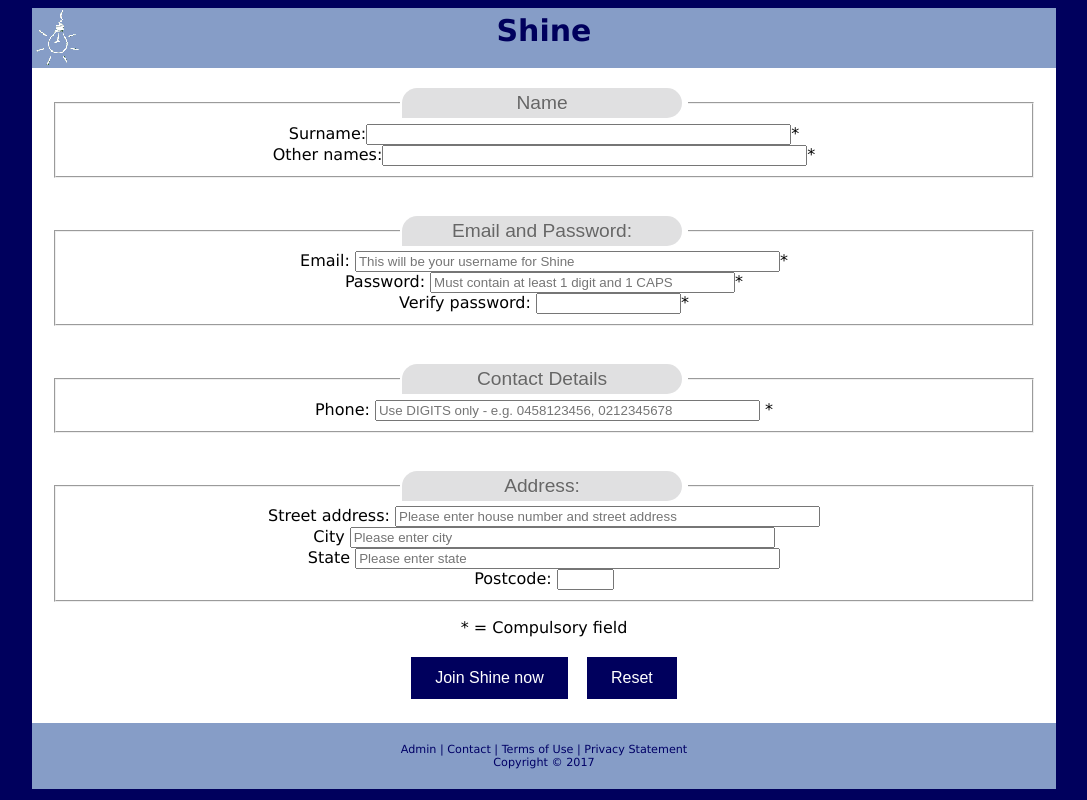
After one commit to Ilaeria/SCU-AMP, a PHP site: page /join.php in a window 1280 px wide. The commit adds this page. Shown: the whole page, without its empty margins (96-1183 px from the left). Run offline with PHP 8.4, Linux system fonts and the light colour scheme.

Commit message:
Create placeholder info pages and add missing pages to repo

```diff
--- a/css/styles.css
+++ b/css/styles.css
@@ -6,6 +6,7 @@ header { background-color: #869dc7; background-image: url("../imgs/logo.gif"); b
 header h1 { margin: 0; font-size: 30px;}
 h1 { margin-bottom: 0; font-size:28px; }
 .headerlink a { text-decoration: none; color: #00005D; }
+.guestlink a {text-decoration: none; color: #00005D; margin-left: 30px; }
 #tag { float: right; padding-right: 20px; font-size: .5em; font-style: italic; text-align: right; color: #00005D; padding-top: 28px; margin: 2px; }
 /*#tag a { float: right; padding-right: 20px; font-size: .3em; font-style: italic; text-align: right; color: #00005D; padding-top: 1px; }*/
 h2 { color: #869dc7; font-family: arial, sans-serif; }
@@ -21,21 +22,22 @@ nav a:hover {  color: #869dc7;}
 
 main { margin-left: 175px; padding: 20px; background-color: #ffffff; color: #000000; }
 #mainHome { padding: 20px; background-color: #ffffff; color: #000000; text-align: center; margin: auto;}
+#guestHome { padding: 20px; background-color: #ffffff; color: #000000; margin: auto;}
 
 profileSection1 figure { margin: 10px; float: left; }
 profileSection1 figcaption { font-size: 80%; font-style: italic; text-align: center; }
 
 footer { font-size:70%; text-align: center; clear: right; padding: 20px; background-color: #869dc7; }
 footer a { text-decoration: none; color: #000066; }
-#profileCreate { background-color: #CCCCCC;  padding: 5px; margin: 5px solid #B71C1C; }
-#profileAlert1 { background-color: #B71C1C; color: #EF9A9A;  padding: 5px; margin: 5px solid #B71C1C; }
+#profileCreate { background-color: #CCCCCC;  padding: 5px; border: 5px solid #B71C1C; }
+#profileAlert1 { background-color: #B71C1C; color: #EF9A9A;  padding: 5px; border: 5px solid #B71C1C; }
 #profileAlert2 { background-color: #B71C1C; color: #EF9A9A;  padding: 5px; }
 #profileTipsAlert { background-color: #B71C1C; color: #EF9A9A; max-width: 550px; padding: 5px; }
 .simpleRow1 { color: #2d2d2d; background-color: #dadada;   padding: 5px; margin: 0 5px 0 5px;}
 .simpleRow2{ color: #2d2d2d; background-color: #cccccc;   padding: 5px; margin: 0 5px 0 5px;}
 #reportProfile { text-align: right; font-weight: bold; }
 
-table td { valign = "top"; }
+/* table td { valign:"top"; } */
 
 /*************************************
 /* FORMS
--- a/html_includes/footer.inc
+++ b/html_includes/footer.inc
@@ -1,3 +1,3 @@
 <footer role="contentinfo">
-    <a href="contact.php" target="_blank">Contact</a> | <a href="termsofuse.php" target="_blank">Terms of Use</a> | <a href="privacy.php" target="_blank">Privacy Statement</a><br />Copyright &copy; 2017
+    <a href = "./admin/index.php">Admin</a> | <a href="contact.php" target="_blank">Contact</a> | <a href="termsofuse.php" target="_blank">Terms of Use</a> | <a href="privacy.php" target="_blank">Privacy Statement</a><br />Copyright &copy; 2017
 </footer>
--- /dev/null
+++ b/join.php
@@ -0,0 +1,93 @@
+<!DOCTYPE html>
+<html lang="en">
+<head>
+	<title>Shine</title>
+	<meta charset="utf-8">
+	<link rel="stylesheet" href="css/styles.css" media="screen">
+	<meta name="viewport" content="width=device-width, initial-scale=1.0">
+</head>
+<body>
+
+<div id="wrapper">
+	<header id="headerHome">
+		<h1 class="headerlink" style="text-align: center"><a href="index.html">Shine</a></h1>
+  	</header>
+
+  	<main id="mainHome">
+		<form name="join" id="join" method="post" action="join2.php">
+			  <fieldset>
+				  <legend><span class="formH2">Name</span></legend>
+				  <label>Surname:</label><input type="text" name="surname" id="surname" size = "50" maxlength = "50" required />*<br />
+				  <label>Other names:</label><input type="text" name="othername" id="othername" size = "50" maxlength = "60" required />*
+			  </fieldset>
+			  <br /><br />
+
+
+			  <fieldset><legend><span class="formH2">Email and Password:</span></legend>
+				  <div>
+					  <label>Email:</label>
+					  <input type="text" name="email" id="email" size = "50" maxlength = "100"
+					  placeholder="This will be your username for Shine" required />*
+
+				  </div>
+
+				  <div id ="passwordrow">
+						  <label>Password:</label>
+						  <input type="password" name="userpass" id="userpass" size = "35" maxlength = "20" required
+						  placeholder = "Must contain at least 1 digit and 1 CAPS"/>*
+				  </div>
+				  <div id ="passwordrow">
+					  <label>Verify password:</label>
+					 	 <input type="password" name="verifypass" id="verifypass" size = "15" maxlength = "40" required />*
+				  </div>
+			  </fieldset><br /><br />
+
+
+			  <fieldset><legend><span class="formH2">Contact Details</span></legend>
+				  	<div id ="phonerow">
+						<label>Phone:</label>
+					  	<input type="text" name="phonenum" id="phonenum" size = "45" maxlength = "13"
+					  		placeholder="Use DIGITS only - e.g. 0458123456, 0212345678" required />
+					  	<span class = "requiredmarker" id = "phonemarker">*</span>
+				  	</div>
+
+			  </fieldset><br /><br />
+
+
+			  <fieldset id="formaddress">
+				  <legend><span class="formH2">Address:</span></legend>
+				  <div id ="streetrow">
+						<label>Street address:</label>
+						<input type="text" name="streetaddr" id="streetaddr" size = "50" maxlength = "50"
+							placeholder="Please enter house number and street address"  />
+				  </div>
+				  <div id ="cityrow">
+						<label>City</label>
+						<input type="text" name="city" id="city" size = "50" maxlength = "30"
+							placeholder = "Please enter city" />
+				  </div>
+				  <div id ="staterow">
+						<label>State</label>
+						<input type="text" name="state" id="state" size = "50" maxlength = "30"
+							placeholder = "Please enter state" />
+				  </div>
+				  <div id ="postcoderow">
+						<label>Postcode:</label>
+						<input type="text" name="postcode" id="postcode" size = "4" maxlength = "4"  />
+
+					</div>
+			  </fieldset>
+			  <p>* = Compulsory field</p>
+			  <div id="formbuttons">
+				  <input type="submit" name = "submit" id = "submit" value="Join Shine now"/>&nbsp;&nbsp;
+				  <input type="reset" />
+			  </div>
+		  </form>
+
+		<!-- Register event handlers -->
+		<script type = "text/javascript" src = "scripts/register_form_events.js"></script>
+	</main>
+    <?php include 'html_includes/footer.inc'; ?>
+</div>
+</body>
+</html>
--- a/login.php
+++ b/login.php
@@ -90,11 +90,11 @@
 				<input type="password" name="password" id="password" placeholder="Your password *" size=60><br />
 				<input type="submit" value="Sign in"><br />
 				<id="error"></id>
-				<span style="font-size: small;"><a href="resetPassword.html">Forgot your password?</a></span>
+				<span style="font-size: small;"><a href="resetPassword.php">Forgot your password?</a></span>
 			</fieldset>
 		</form><br /><br />
 
-		<form name="signup" id="signup" method="post" action="join.html">
+		<form name="signup" id="signup" method="post" action="join.php">
 			<fieldset>
 				<legend>
 					<span class="formH2">New to Shine?</span>
```
Also changed, not shown: contact.php (added, +86 -0 lines), index.php (+0 -53 lines), join2.php (added, +26 -0 lines), privacy.php (added, +22 -0 lines), termsofuse.php (added, +22 -0 lines), imgs/logo copy.gif (deleted), resetPassword.php (added).
